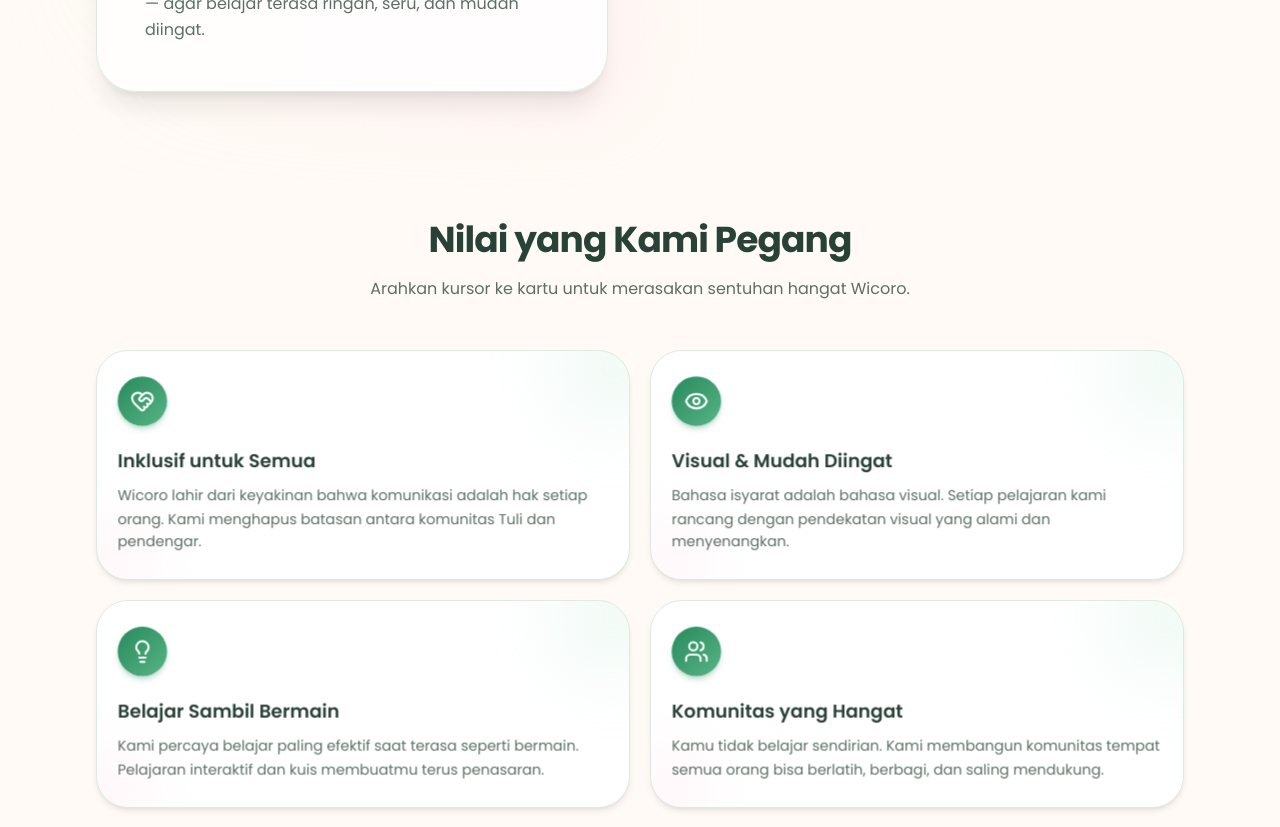
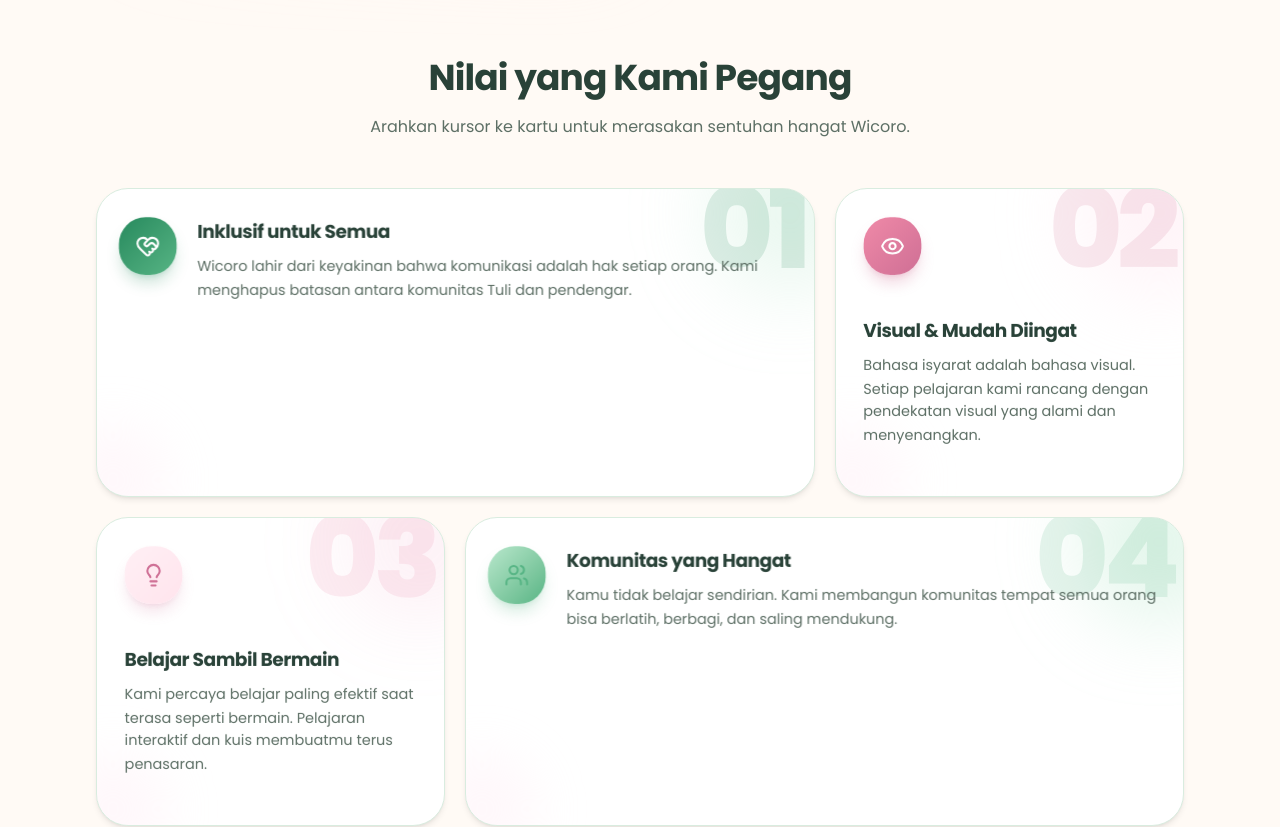
Before and after one commit to saph3n/wicoro, a Next.js app: page /about in a window 1280 px wide. Shown: the part 1180-2007 px from the top of the page. Built offline with nearby package versions, Linux system fonts and the light colour scheme.

Commit message:
about page more creative

```diff
--- a/src/app/about/page.tsx
+++ b/src/app/about/page.tsx
@@ -6,8 +6,6 @@
   Heart,
   HeartHandshake,
   Lightbulb,
-  MousePointer2,
-  Sparkles,
   Users,
 } from "lucide-react"
 import Link from "next/link"
@@ -25,24 +23,36 @@
     title: "Inklusif untuk Semua",
     description:
       "Wicoro lahir dari keyakinan bahwa komunikasi adalah hak setiap orang. Kami menghapus batasan antara komunitas Tuli dan pendengar.",
+    number: "01",
+    accent: "primary" as const,
+    span: "lg:col-span-2",
+    horizontal: true,
   },
   {
     icon: <Eye className="size-6" strokeWidth={2} />,
     title: "Visual & Mudah Diingat",
     description:
       "Bahasa isyarat adalah bahasa visual. Setiap pelajaran kami rancang dengan pendekatan visual yang alami dan menyenangkan.",
+    number: "02",
+    accent: "coral" as const,
   },
   {
     icon: <Lightbulb className="size-6" strokeWidth={2} />,
     title: "Belajar Sambil Bermain",
     description:
       "Kami percaya belajar paling efektif saat terasa seperti bermain. Pelajaran interaktif dan kuis membuatmu terus penasaran.",
+    number: "03",
+    accent: "peach" as const,
   },
   {
     icon: <Users className="size-6" strokeWidth={2} />,
     title: "Komunitas yang Hangat",
     description:
       "Kamu tidak belajar sendirian. Kami membangun komunitas tempat semua orang bisa berlatih, berbagi, dan saling mendukung.",
+    number: "04",
+    accent: "mint" as const,
+    span: "lg:col-span-2",
+    horizontal: true,
   },
 ]
 
@@ -68,15 +78,8 @@
       <section className="relative pt-16 pb-12 sm:pt-24 sm:pb-16">
         <Container>
           <div className="mx-auto max-w-3xl text-center">
-            <FadeIn>
-              <span className="inline-flex items-center gap-2 rounded-full border border-mint-deep/25 bg-mint/20 px-5 py-2 text-sm font-bold tracking-wide text-primary shadow-sm">
-                <Sparkles className="size-4" aria-hidden="true" />
-                Tentang Wicoro
-              </span>
-            </FadeIn>
-
             <FadeIn delay={0.15}>
-              <h1 className="mt-6 text-4xl font-bold tracking-tight text-balance sm:text-5xl lg:text-6xl">
+              <h1 className="text-4xl font-bold tracking-tight text-balance sm:text-5xl lg:text-6xl">
                 Dari Tangan, Lahir{" "}
                 <span className="bg-gradient-to-r from-primary via-mint-deep to-[#cf6f95] bg-clip-text text-transparent">
                   Percakapan
@@ -90,15 +93,6 @@
                 Indonesia (BISINDO). Kami percaya setiap orang berhak
                 berkomunikasi — dan bahasa isyarat adalah jembatannya.
               </p>
-            </FadeIn>
-
-            <FadeIn delay={0.45}>
-              <div className="mt-10 inline-flex flex-col items-center gap-2 text-muted-foreground">
-                <span className="text-xs font-medium uppercase tracking-widest">Scroll untuk menjelajah</span>
-                <span className="flex size-9 animate-bounce items-center justify-center rounded-full border border-mint-deep/30 bg-mint/20 text-primary">
-                  <MousePointer2 className="size-4 rotate-90" aria-hidden="true" />
-                </span>
-              </div>
             </FadeIn>
           </div>
         </Container>
@@ -178,10 +172,17 @@
             </FadeIn>
           </div>
 
-          <div className="mt-12 grid gap-5 sm:grid-cols-2">
+          <div className="mt-12 grid gap-5 sm:grid-cols-2 lg:grid-cols-3">
             {values.map((item, index) => (
-              <FadeIn key={item.title} delay={index * 0.1}>
-                <ValueCard icon={item.icon} title={item.title} description={item.description} />
+              <FadeIn key={item.title} delay={index * 0.1} className={item.span}>
+                <ValueCard
+                  icon={item.icon}
+                  title={item.title}
+                  description={item.description}
+                  number={item.number}
+                  accent={item.accent}
+                  horizontal={item.horizontal}
+                />
               </FadeIn>
             ))}
           </div>
--- a/src/components/about/value-card.tsx
+++ b/src/components/about/value-card.tsx
@@ -10,22 +10,84 @@
   useTransform,
 } from "framer-motion"
 
+import { cn } from "@/lib/utils"
+
+export type ValueAccent = "primary" | "coral" | "peach" | "mint"
+
 interface ValueCardProps {
   icon: ReactNode
   title: string
   description: string
+  number: string
+  accent?: ValueAccent
+  className?: string
+  horizontal?: boolean
 }
 
-export function ValueCard({ icon, title, description }: ValueCardProps) {
+const accents: Record<
+  ValueAccent,
+  {
+    icon: string
+    iconRing: string
+    blob: string
+    shadow: string
+    ghost: string
+    line: string
+  }
+> = {
+  primary: {
+    icon: "from-primary to-mint-deep text-primary-foreground shadow-primary/25",
+    iconRing: "border-primary/30",
+    blob: "bg-mint/30 group-hover:bg-mint/50",
+    shadow: "hover:shadow-primary/25",
+    ghost: "text-primary/15",
+    line: "from-primary to-mint-deep",
+  },
+  coral: {
+    icon: "from-[#f08aa8] to-[#cf6f95] text-white shadow-[#cf6f95]/30",
+    iconRing: "border-[#cf6f95]/30",
+    blob: "bg-coral-light/40 group-hover:bg-coral/30",
+    shadow: "hover:shadow-[#cf6f95]/25",
+    ghost: "text-[#cf6f95]/15",
+    line: "from-[#f08aa8] to-[#cf6f95]",
+  },
+  peach: {
+    icon: "from-peach to-coral-light text-[#cf6f95] shadow-[#cf6f95]/20",
+    iconRing: "border-coral/30",
+    blob: "bg-coral/15 group-hover:bg-coral/25",
+    shadow: "hover:shadow-peach",
+    ghost: "text-coral/20",
+    line: "from-coral to-coral-light",
+  },
+  mint: {
+    icon: "from-mint to-mint-deep text-mint-deep shadow-mint-deep/25",
+    iconRing: "border-mint-deep/30",
+    blob: "bg-mint/40 group-hover:bg-mint-deep/30",
+    shadow: "hover:shadow-mint-deep/25",
+    ghost: "text-mint-deep/15",
+    line: "from-mint to-mint-deep",
+  },
+}
+
+export function ValueCard({
+  icon,
+  title,
+  description,
+  number,
+  accent = "primary",
+  className,
+  horizontal = false,
+}: ValueCardProps) {
   const ref = useRef<HTMLDivElement>(null)
+  const a = accents[accent]
   const mx = useMotionValue(0)
   const my = useMotionValue(0)
 
-  const rotateX = useSpring(useTransform(my, [-0.5, 0.5], [8, -8]), {
+  const rotateX = useSpring(useTransform(my, [-0.5, 0.5], [7, -7]), {
     stiffness: 180,
     damping: 18,
   })
-  const rotateY = useSpring(useTransform(mx, [-0.5, 0.5], [-8, 8]), {
+  const rotateY = useSpring(useTransform(mx, [-0.5, 0.5], [-7, 7]), {
     stiffness: 180,
     damping: 18,
   })
@@ -52,7 +114,11 @@
       onMouseMove={handleMove}
       onMouseLeave={reset}
       style={{ rotateX, rotateY, transformStyle: "preserve-3d", perspective: 800 }}
-      className="group relative h-full overflow-hidden rounded-3xl border bg-card p-7 shadow-md shadow-black/8 transition-all duration-300 hover:shadow-2xl hover:shadow-mint-deep/25"
+      className={cn(
+        "group relative h-full overflow-hidden rounded-[2rem] border bg-card p-7 shadow-md shadow-black/8 transition-shadow duration-300 hover:shadow-2xl sm:p-8",
+        a.shadow,
+        className
+      )}
     >
       {/* Cursor-following glow */}
       <motion.div
@@ -63,25 +129,68 @@
 
       {/* Decorative blobs */}
       <div className="pointer-events-none absolute inset-0 overflow-hidden" aria-hidden="true">
-        <div className="absolute -top-10 -right-10 size-28 rounded-full bg-mint/25 blur-2xl transition-all duration-500 group-hover:scale-150 group-hover:bg-mint/40" />
-        <div className="absolute -bottom-8 -left-8 size-24 rounded-full bg-coral-light/25 blur-xl transition-all duration-500 group-hover:scale-125" />
-        <div className="absolute top-6 right-8 size-2 rounded-full bg-pink-300 opacity-0 transition-opacity duration-300 group-hover:opacity-60" />
-        <div className="absolute bottom-8 right-12 size-1.5 rounded-full bg-mint-deep opacity-0 transition-opacity duration-300 group-hover:opacity-50" />
+        <div
+          className={cn(
+            "absolute -top-14 -right-14 size-40 rounded-full blur-2xl transition-all duration-500 group-hover:scale-150",
+            a.blob
+          )}
+        />
+        <div className="absolute -bottom-10 -left-10 size-28 rounded-full bg-coral-light/25 blur-xl transition-all duration-500 group-hover:scale-125" />
       </div>
+
+      {/* Ghost number */}
+      <span
+        className={cn(
+          "pointer-events-none absolute -top-4 right-2 select-none text-[7rem] font-extrabold leading-none tracking-tighter",
+          a.ghost
+        )}
+        aria-hidden="true"
+      >
+        {number}
+      </span>
 
       {/* Shine sweep */}
       <div className="absolute inset-0 -translate-x-full bg-gradient-to-r from-transparent via-white/30 to-transparent transition-transform duration-700 group-hover:translate-x-full" />
 
-      <div className="relative" style={{ transform: "translateZ(24px)" }}>
-        <div className="inline-flex size-12 items-center justify-center rounded-2xl bg-gradient-to-br from-primary to-mint-deep text-primary-foreground shadow-md shadow-primary/25 transition-transform duration-300 group-hover:scale-110 group-hover:rotate-3">
+      <div
+        className={cn(
+          "relative flex gap-5",
+          horizontal ? "flex-col sm:flex-row sm:items-start" : "flex-col",
+          horizontal && "h-full"
+        )}
+        style={{ transform: "translateZ(24px)" }}
+      >
+        <div className="relative inline-flex shrink-0">
+          <div
+            className={cn(
+              "absolute inset-0 -m-1.5 rounded-2xl border-2 opacity-0 transition-all duration-300 group-hover:scale-125 group-hover:opacity-100",
+              a.iconRing
+            )}
+          />
+          <div
+            className={cn(
+              "flex size-14 items-center justify-center rounded-2xl bg-gradient-to-br shadow-lg transition-transform duration-300 group-hover:scale-110 group-hover:rotate-6 group-hover:-translate-y-1",
+              a.icon
+            )}
+          >
             {icon}
           </div>
-        <h3 className="mt-5 text-lg font-semibold transition-colors duration-300 group-hover:text-primary">
+        </div>
+
+        <div className={cn("flex-1", !horizontal && "mt-5")}>
+          <h3 className="text-lg font-bold tracking-tight transition-colors duration-300 group-hover:text-primary">
             {title}
           </h3>
           <p className="mt-2 text-sm leading-relaxed text-muted-foreground transition-colors duration-300 group-hover:text-foreground">
             {description}
           </p>
+          <div
+            className={cn(
+              "mt-4 h-1 w-12 rounded-full bg-gradient-to-r opacity-0 transition-all duration-500 group-hover:w-24 group-hover:opacity-100",
+              a.line
+            )}
+          />
+        </div>
       </div>
     </motion.div>
   )
```
Also changed, not shown: 1 other file (tests, documents, lock files or other folders). Lines whose indentation alone changed are shown as unchanged.
